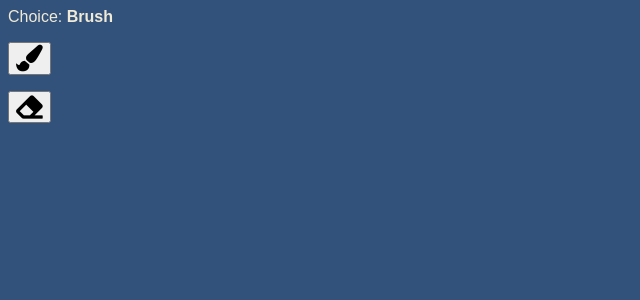
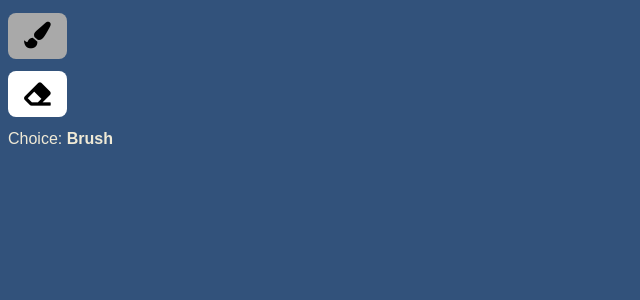
Before and after one commit to akc8012/preact-scaffold, a Preact app: page / in a window 1280 px wide. Shown: the top 300 px of the page, without its empty margins (0-640 px from the left). Built offline with nearby package versions, Linux system fonts and the light colour scheme.

Commit message:
button selected class, owo css is stylish

```diff
--- a/src/main.tsx
+++ b/src/main.tsx
@@ -16,19 +16,29 @@ function App() {
 	return (
 		// TODO: Find out why I can't use <></>
 		<div class='buttons'>
+			<Button
+				choice={Choice.Brush}
+				selected={choice === Choice.Brush}
+				click={(clicked: Choice) => setChoice(clicked)}
+			/>
+
+			<Button
+				choice={Choice.Eraser}
+				selected={choice === Choice.Eraser}
+				click={(clicked: Choice) => setChoice(clicked)}
+			/>
+
 			<div>Choice: <b>{choice}</b></div>
-
-			<Button choice={Choice.Brush} click={(clicked: Choice) => setChoice(clicked)} />
-			<Button choice={Choice.Eraser} click={(clicked: Choice) => setChoice(clicked)} />
 		</div>
 	);
 }
 
-function Button(props: { choice: Choice, click: any }) {
+function Button(props: { choice: Choice, selected: boolean, click: any }) {
+	let selected = props.selected ? 'selected' : '';
 	let icon = props.choice === Choice.Brush ? 'paint-brush' : 'eraser';
 
 	return (
-		<button onClick={() => props.click(props.choice)}>
+		<button class={selected} onClick={() => props.click(props.choice)} >
 			<i class={`fas fa-${icon} fa-2x`} />
 		</button>
 	);
--- a/src/style.scss
+++ b/src/style.scss
@@ -10,5 +10,22 @@ body {
 
 .buttons button {
   display: block;
-  margin: 1rem 0;
+  margin: 0.8rem 0;
 }
+
+button {
+  color: black;
+  background-color: white;
+  border: none;
+
+  border-radius: 8px;
+  padding: 0.6rem 1rem;
+
+  cursor: pointer;
+  transition-duration: 0.2s;
+}
+
+button:active,
+button.selected {
+  background-color: darkgray;
+}
```
